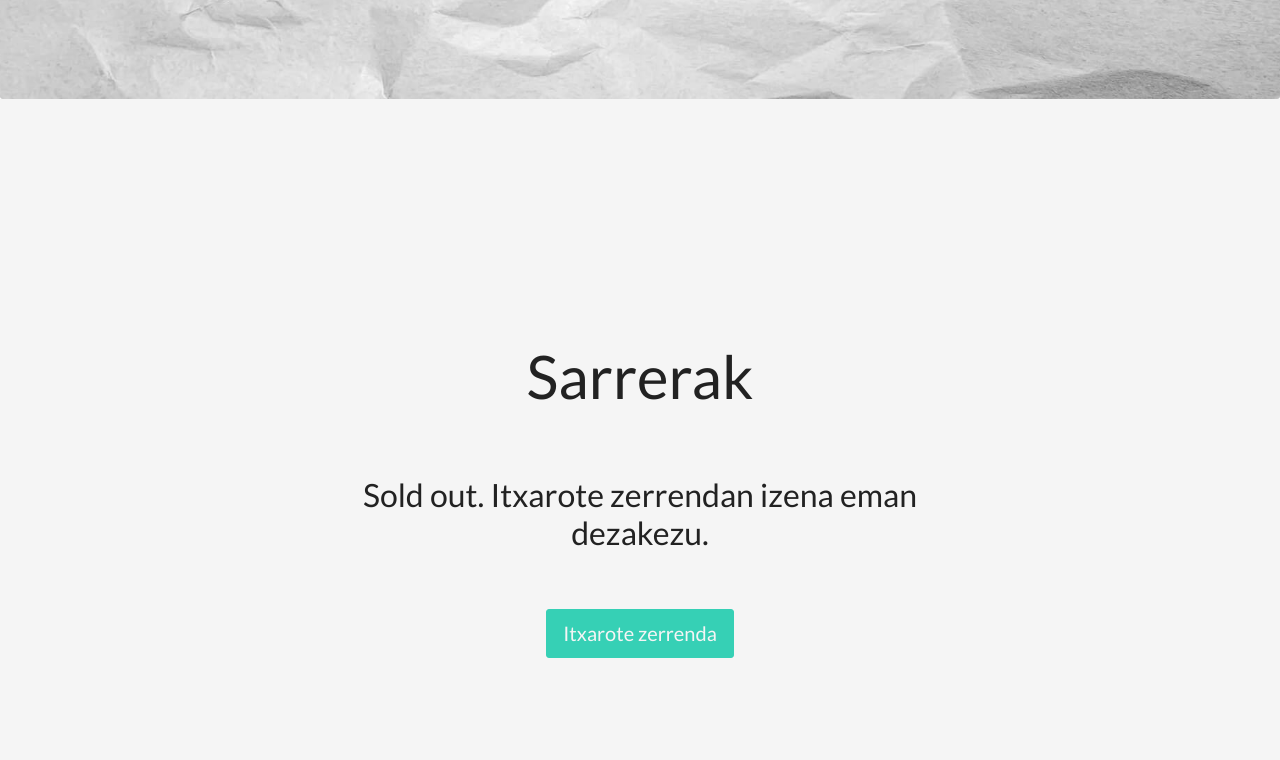
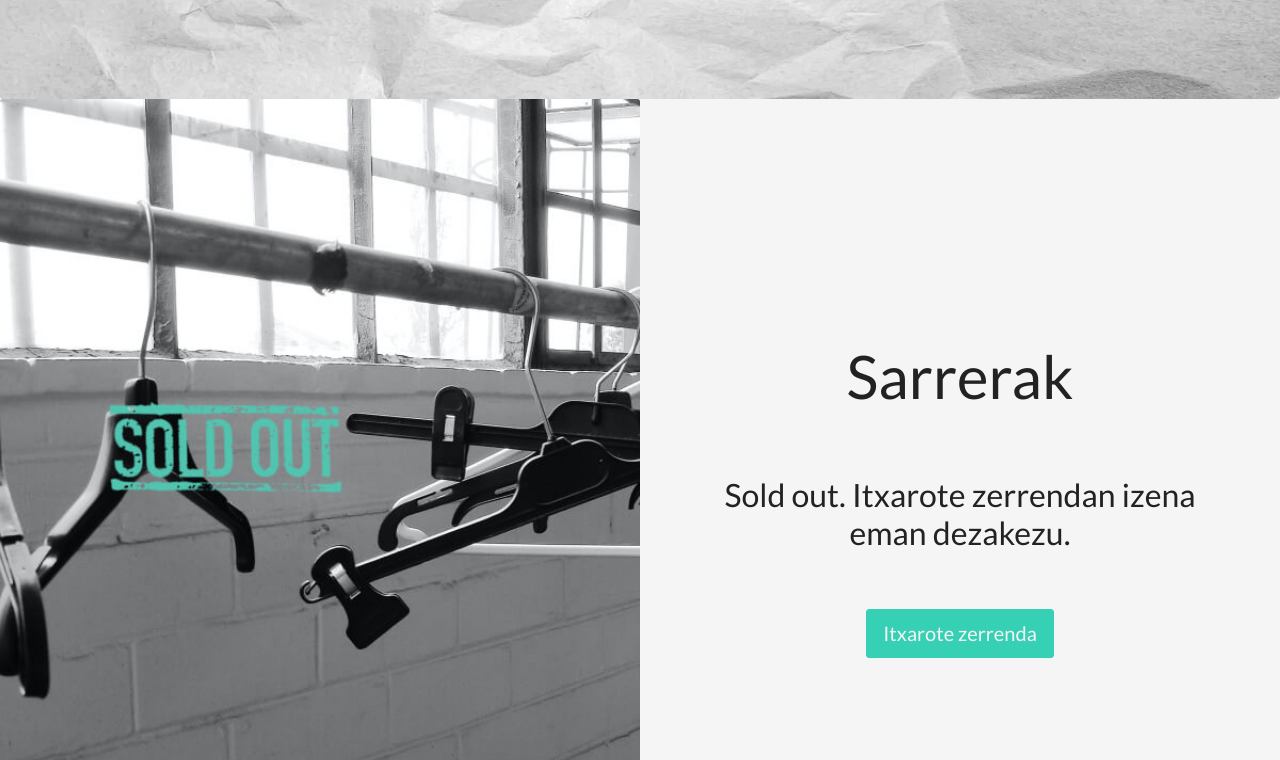
Before and after one commit to nakDS/nak-scaffold, a website: page docs/index.html in a window 1280 px wide. Shown: the part 957-1717 px from the top of the page. Drawn offline with Linux system fonts and the light colour scheme.

Commit message:
Sold out

```diff
--- a/docs/index.html
+++ b/docs/index.html
@@ -26,11 +26,13 @@
     <img class="nk-object-fit--cover" src="assets/img/hero.jpg" alt="TheAntiEvent">
   </picture>
 </section>
-<section class="nk-bg--k-9 nk-section nk-cover nk-text-align--center ">
-  <div class="nk-container--text">
-  <h1 class="nk-heading--1">Sarrerak</h1>
-  <p class="nk-heading--5">Sold out. Itxarote zerrendan izena eman dezakezu.</p>
-  <a class="nk-button nk-button--color nk-mtx" target="_blank" rel="noopener noreferrer" href="https://www.eventbrite.es/e/entradas-theantievent-22-356154536807">Itxarote zerrenda</a>
+<section class="nk-bg--k-9 nk-grid-2@md  nk-text-align--center ">
+  <img class="nk-object-fit--cover" src="assets/img/sold-out.jpg" loading="lazy" alt="Sold out">
+  <div class="nk-container--text nk-section nk-cover">
+    <h1 class="nk-heading--1">Sarrerak</h1>
+    <p class="nk-heading--5">Sold out. Itxarote zerrendan izena eman dezakezu.</p>
+    <a class="nk-button nk-button--color nk-mtx" target="_blank" rel="noopener noreferrer"
+      href="https://www.eventbrite.es/e/entradas-theantievent-22-356154536807">Itxarote zerrenda</a>
     <!-- <p class="nk-mtx">Diversity sarrerak: Har ezazu tech industrian azpiordezkatutako talderen baten parte sentitzen bazara.
     </p> -->
   </div>
```
Also changed, not shown: docs/index-es.html (+12 -9 lines), docs/assets/img/sold-out.jpg (added).
